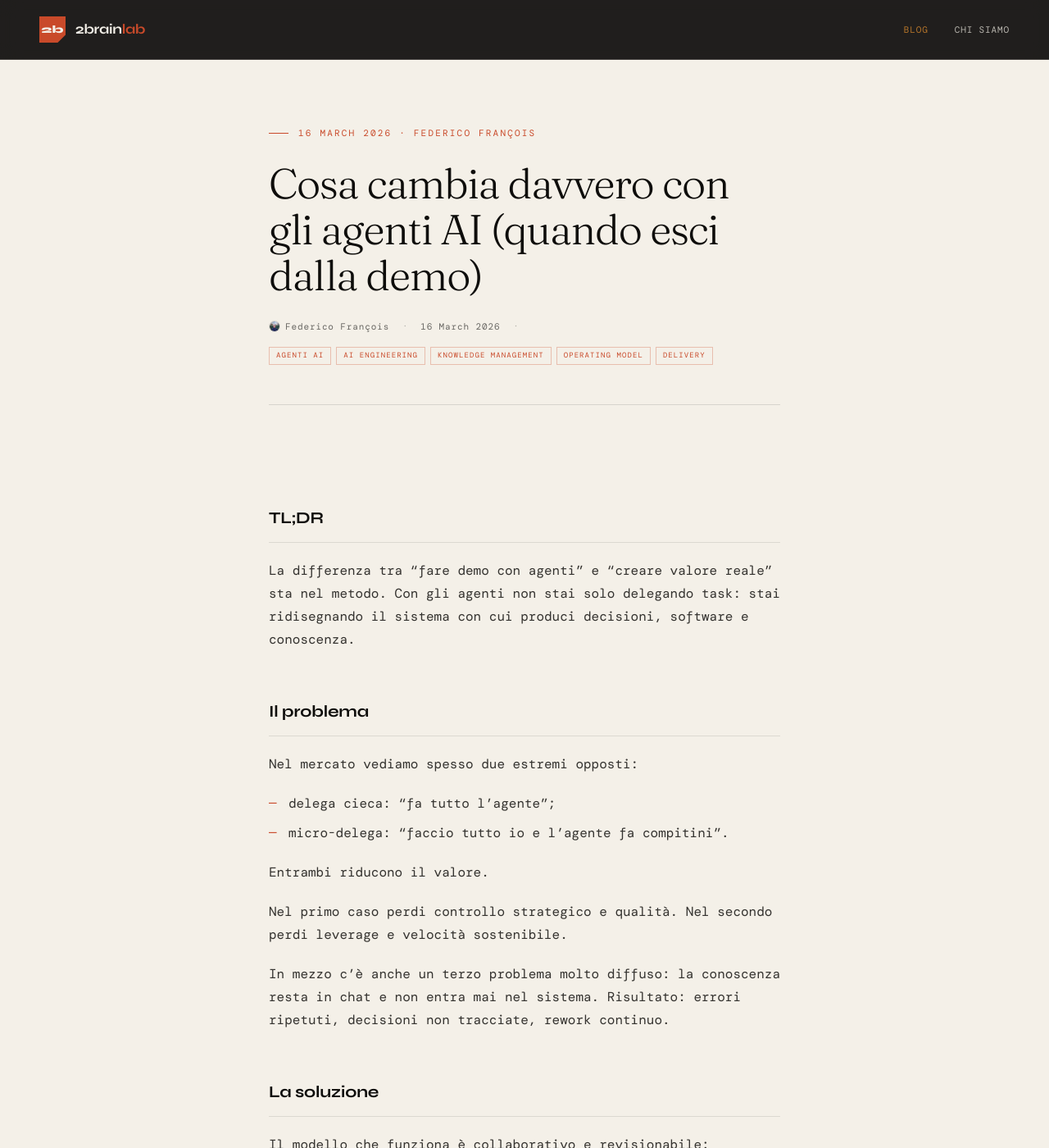
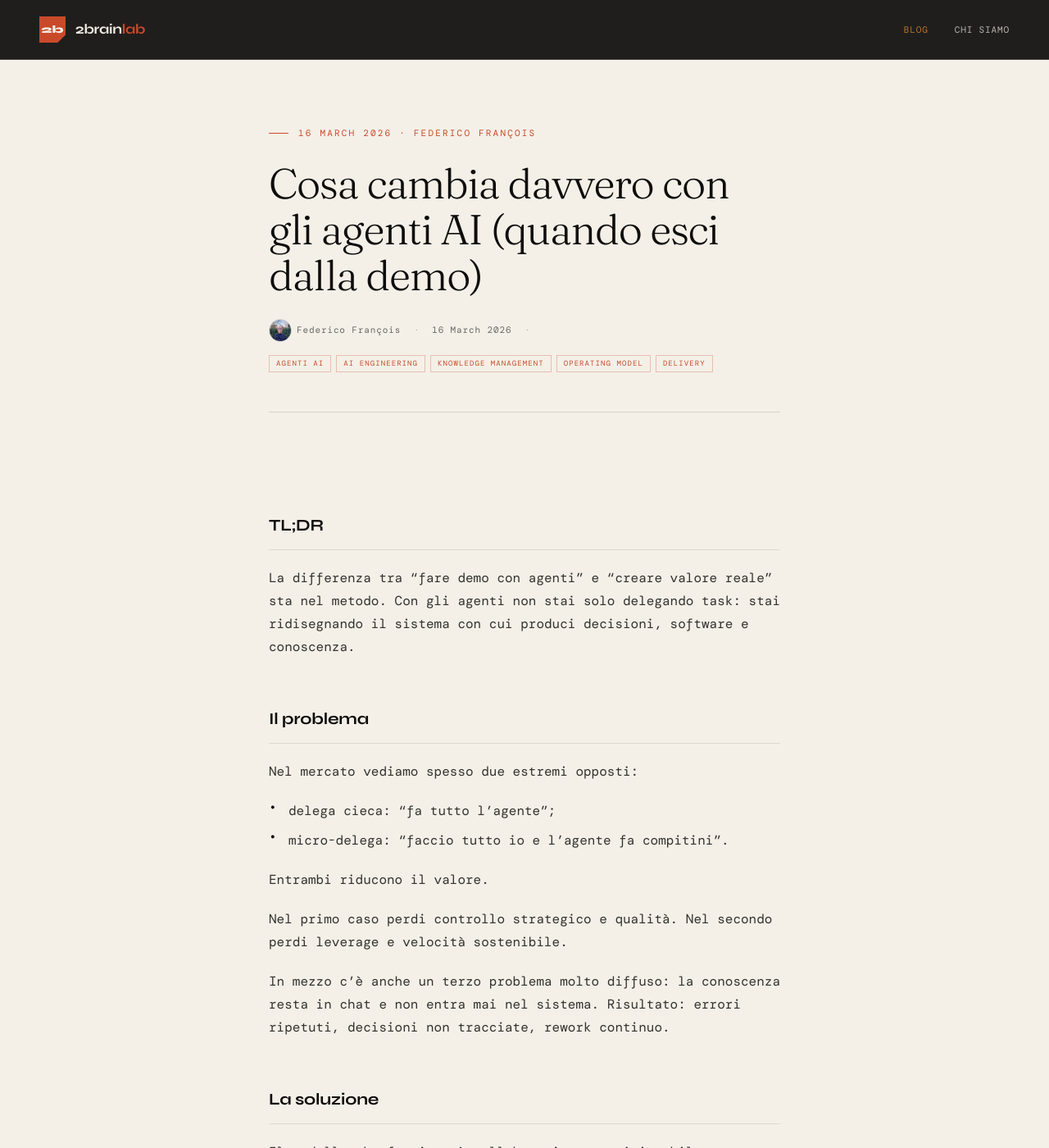
Before and after one commit to 2brainlab/website, a Jekyll site: the page built from _posts/2026-03-16-cosa-cambia-davvero-con-gli-agenti.md, in a window 1280 px wide and 1400 px high. Shown: the whole window at 82% size. Built offline with Jekyll 4.4.1, drawn with Linux system fonts in a browser that asks for light colours; some web fonts are replaced.

Commit message:
fix(css): make list bullets clearly visible and enlarge author avatar to 28px

```diff
--- a/assets/css/style.scss
+++ b/assets/css/style.scss
@@ -374,12 +374,12 @@ a { color: inherit; text-decoration: none; }
   gap: 6px;
 }
 .post-author-avatar {
-  width: 14px;
-  height: 14px;
+  width: 28px;
+  height: 28px;
   border-radius: 50%;
   object-fit: cover;
   flex-shrink: 0;
-  border: 1px solid rgba(14,13,11,0.12);
+  border: 1px solid rgba(14,13,11,0.14);
 }
 .post-info-date,
 .post-info-author {
@@ -471,9 +471,13 @@ a { color: inherit; text-decoration: none; }
   position: relative;
 }
 .post-body ul li::before {
-  content: '—';
-  position: absolute; left: 0;
-  color: var(--ember);
+  content: '•';
+  position: absolute;
+  left: 0;
+  top: 0;
+  color: var(--ink);
+  font-size: 16px;
+  line-height: 1.2;
 }
 .post-body ol {
   counter-reset: ol-counter;
```
